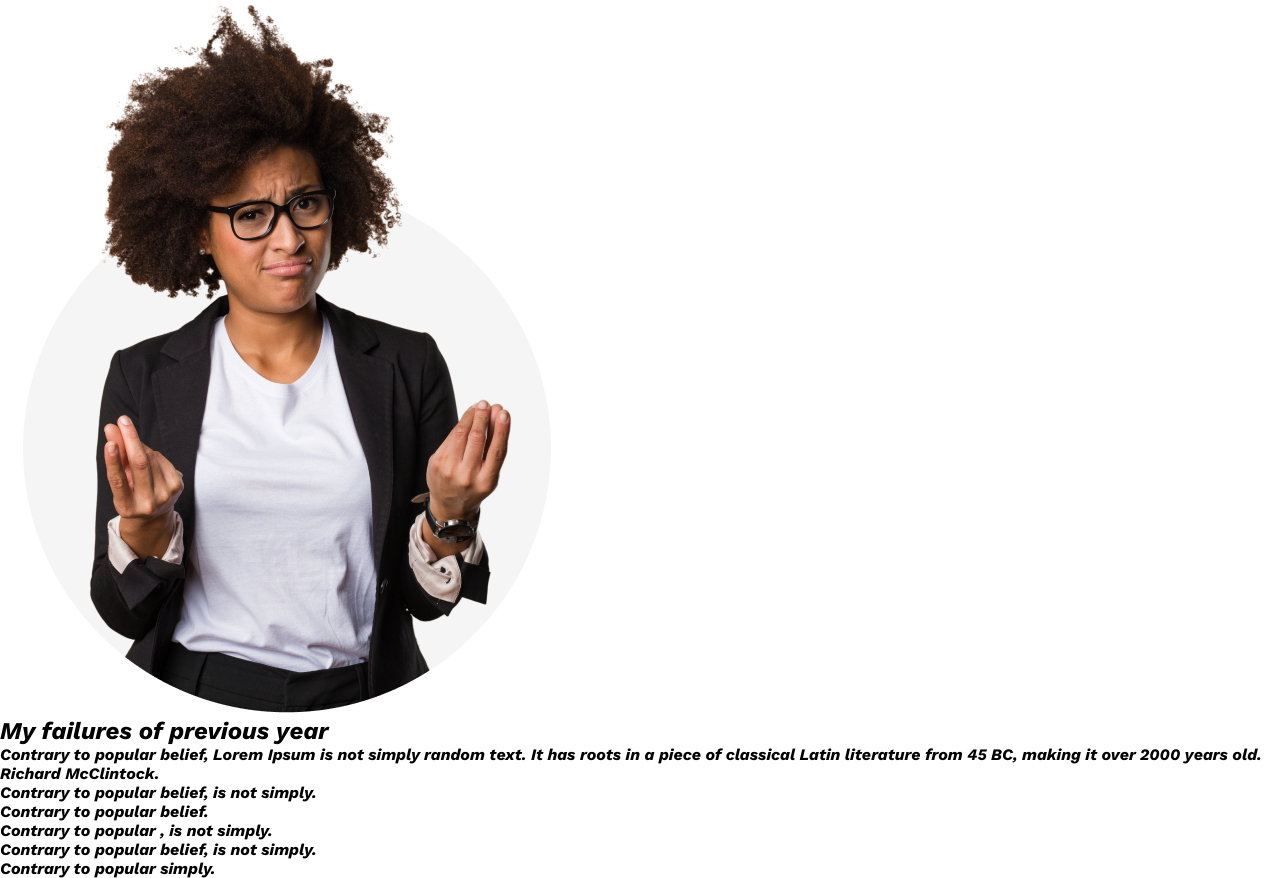
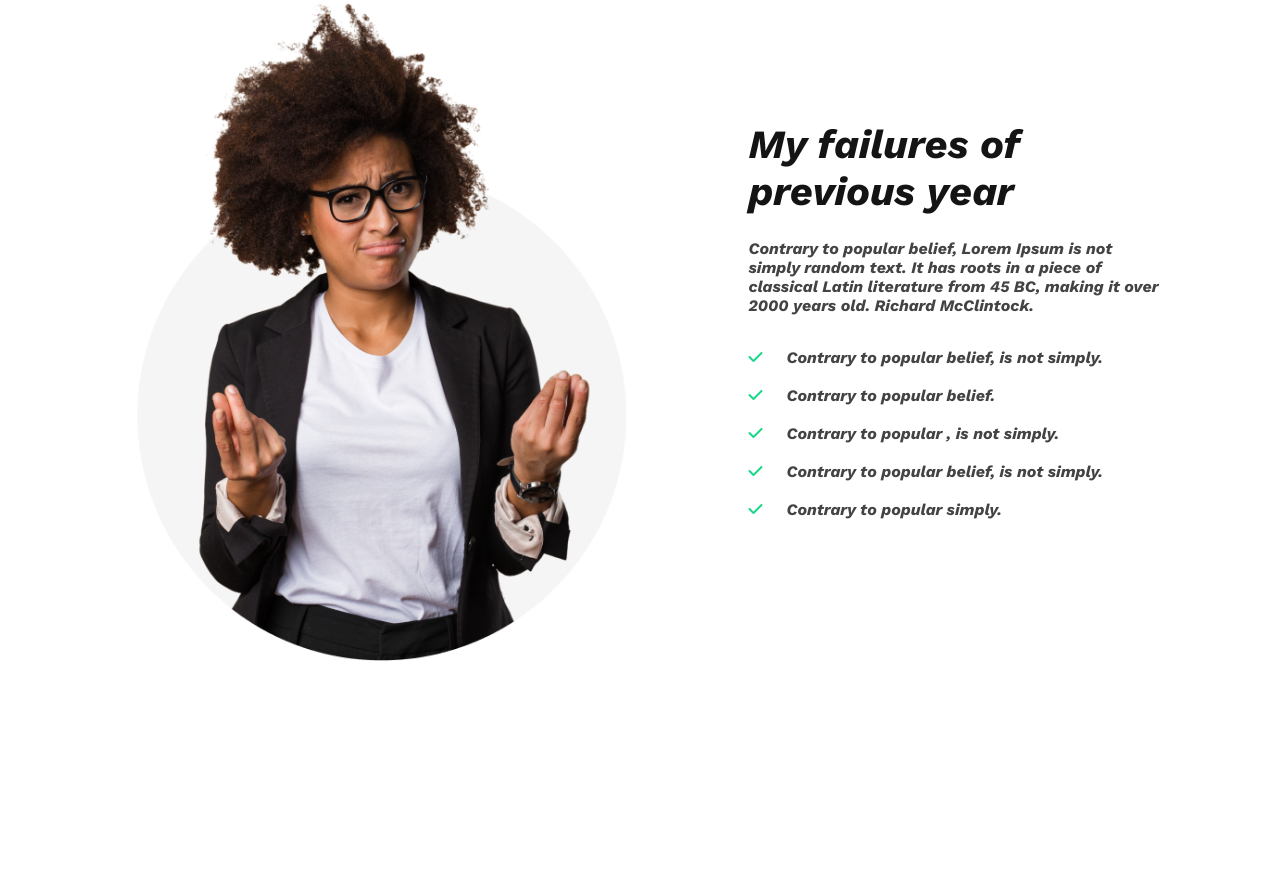
Before and after one commit to APURBA248/new-Year-New-me, a plain HTML site: page index.html in a window 1280 px wide. Shown: the part 820-1698 px from the top of the page. After the commit the page ends 1481 px from the top, so only its background shows below. Drawn offline with nearby package versions, Linux system fonts and the light colour scheme.

Commit message:
First-section-Full-End

```diff
--- a/index.html
+++ b/index.html
@@ -1,45 +1,52 @@
 <!DOCTYPE html>
 <html lang="en">
   <head>
-    <meta charset="UTF-8">
-    <meta name="viewport" content="width=device-width, initial-scale=1.0">
+    <meta charset="UTF-8" />
+    <meta name="viewport" content="width=device-width, initial-scale=1.0" />
     <title>New-Year-New-Me</title>
-    <link rel="preconnect" href="https://fonts.googleapis.com">
-<link rel="preconnect" href="https://fonts.gstatic.com" crossorigin>
-<link href="https://fonts.googleapis.com/css2?family=Montserrat:wght@100&family=Open+Sans:wght@800&family=Work+Sans:ital,wght@1,700&display=swap" rel="stylesheet">
-    <link rel="stylesheet" href="style.css">
+    <link rel="preconnect" href="https://fonts.googleapis.com" />
+    <link rel="preconnect" href="https://fonts.gstatic.com" crossorigin />
+    <link
+      href="https://fonts.googleapis.com/css2?family=Montserrat:wght@100&family=Open+Sans:wght@800&family=Work+Sans:ital,wght@1,700&display=swap"
+      rel="stylesheet"
+    />
+    <script src="https://kit.fontawesome.com/70a4920640.js" crossorigin="anonymous"></script>
+    <link rel="stylesheet" href="style.css" />
   </head>
   <body>
     <header>
       <div class="benar-text">
         <h1 class="benar-title">All Thinks Are Possible If You believe</h1>
-            <p class="benar-description">There are many variations of passages of Lorem Ipsum available, but the majority have suffered alteration in some form, by injected humour, or randomised words</p>
+        <p class="benar-description">
+          There are many variations of passages of Lorem Ipsum available, but
+          the majority have suffered alteration in some form, by injected
+          humour, or randomised words
+        </p>
         <button id="primary-btn">Contact Us</button>
       </div>
-
     </header>
     <main>
       <section>
         <div class="first-section">
-                <div class="main-pic">
-                    <img src="./images/person.png" alt="">
-                </div>
+          <img class="main-pic" src="./images/person.png" alt="" />
           <div class="main-text">
             <h1 class="main-title">My failures of previous year</h1>
-                    <p class="main-description">Contrary to popular belief, Lorem Ipsum is not simply random text. It has roots in a piece of classical Latin literature from 45 BC, making it over 2000 years old. Richard McClintock.</p>
-                    <ul>
-                        <li>Contrary to popular belief, is not simply.</li>
-                        <li>Contrary to popular belief.</li>
-                        <li>Contrary to popular , is not simply.</li>
-                        <li>Contrary to popular belief, is not simply.</li>
-                        <li>Contrary to popular simply.</li>
+            <p class="main-description">
+              Contrary to popular belief, Lorem Ipsum is not simply random text.
+              It has roots in a piece of classical Latin literature from 45 BC,
+              making it over 2000 years old. Richard McClintock.
+            </p>
+            <ul class="main-list">
+              <li> <i class="fa-solid fa-check"></i>Contrary to popular belief, is not simply.</li>
+              <li> <i class="fa-solid fa-check"></i>Contrary to popular belief.</li>
+              <li> <i class="fa-solid fa-check"></i>Contrary to popular , is not simply.</li>
+              <li> <i class="fa-solid fa-check"></i>Contrary to popular belief, is not simply.</li>
+              <li> <i class="fa-solid fa-check"></i>Contrary to popular simply.</li>
             </ul>
           </div>
         </div>
       </section>
     </main>
-    <footer>
-
-    </footer>
+    <footer></footer>
   </body>
 </html>
--- a/style.css
+++ b/style.css
@@ -43,3 +43,45 @@ header {
   border-radius: 5px;
   background: #f15b22;
 }
+.first-section{
+    display: flex;
+    justify-content: center;
+    align-items: center;
+
+}
+.main-pic{
+    width: 527.929px;
+}
+.main-text  {
+    margin-left: 105px;
+
+
+}
+.main-title{
+    width: 288px;
+    color:  #151414;
+font-size: 40px;
+font-weight: 700;
+padding-bottom: 24px;
+}
+.main-description{
+    width: 416px;
+    color:  #444343;
+font-size: 16px;
+font-weight: 400;
+padding-bottom: 24px;
+}
+.main-list{
+    color: #444343;
+font-size: 16px;
+font-weight: 400;
+}
+ul li{
+    list-style: none;
+    padding-bottom: 10px;
+}
+li i{
+    color: #16D887;
+    padding-top: 10px;
+    padding-right: 24px;
+}
```
Lines whose indentation alone changed are shown as unchanged.
